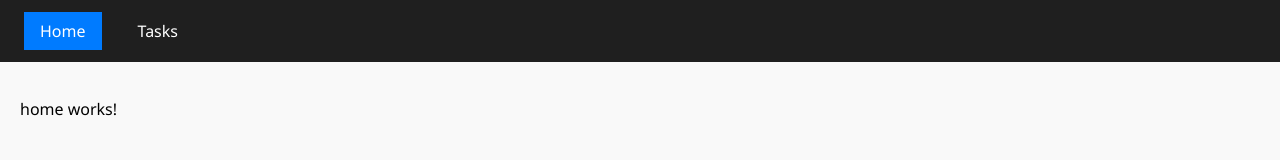
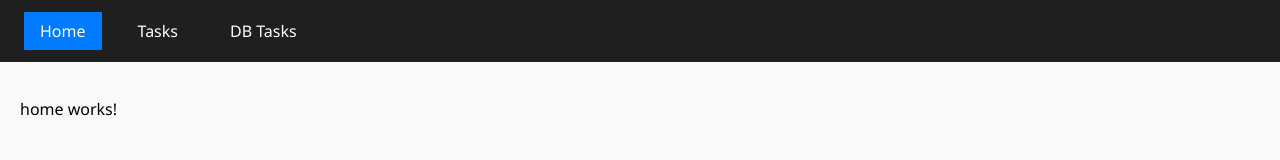
Before and after one commit to Datn7/DeepStandingSpa, an Angular app: page / in a window 1280 px wide. Shown: the top 160 px of the page. Built offline with nearby package versions, Linux system fonts and the light colour scheme.

Commit message:
db tasks routing and menu

```diff
--- a/src/app/app.routes.ts
+++ b/src/app/app.routes.ts
@@ -1,8 +1,10 @@
 import { Routes } from '@angular/router';
 import { TasksComponent } from './features/tasks/tasks.component';
 import { HomeComponent } from './features/home/home.component';
+import { DbTasksComponent } from './features/db-tasks/db-tasks.component';
 
 export const routes: Routes = [
   { path: '', component: HomeComponent },
   { path: 'tasks', component: TasksComponent },
+  { path: 'db-tasks', component: DbTasksComponent },
 ];
--- a/src/app/features/navbar/navbar.component.html
+++ b/src/app/features/navbar/navbar.component.html
@@ -11,4 +11,10 @@
     [routerLinkActiveOptions]="{ exact: true }"
     >Tasks</a
   >
+  <a
+    routerLink="/db-tasks"
+    routerLinkActive="active"
+    [routerLinkActiveOptions]="{ exact: true }"
+    >DB Tasks</a
+  >
 </nav>
```
